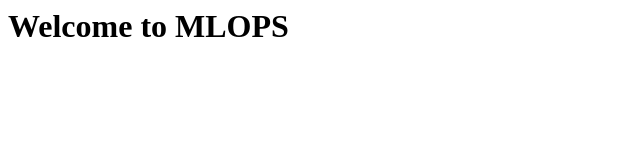
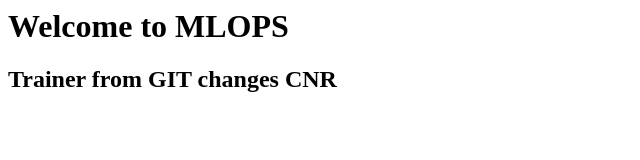
Before and after one commit to aacloudmaster/008amist-learning-mlops, a plain HTML site: page index.html in a window 1280 px wide. Shown: the whole page, without its empty margins (0-640 px from the left). Drawn offline with Linux system fonts and the light colour scheme.

Commit message:
Update index.html

```diff
--- a/index.html
+++ b/index.html
@@ -1 +1,2 @@
 <h1>Welcome to MLOPS</h1>
+<h2>Trainer from GIT changes CNR</h2>
```
